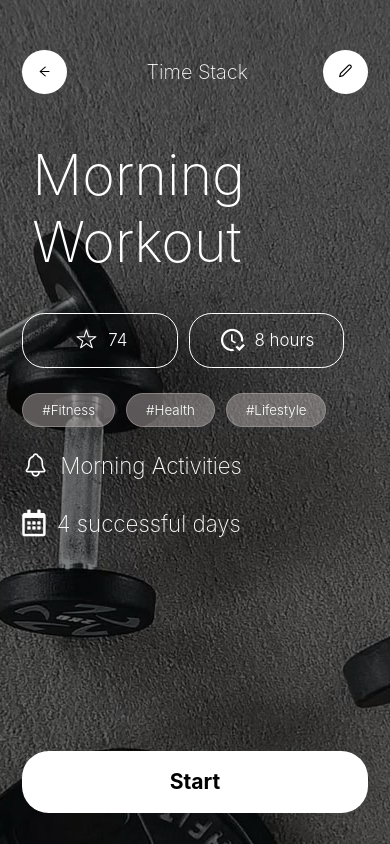
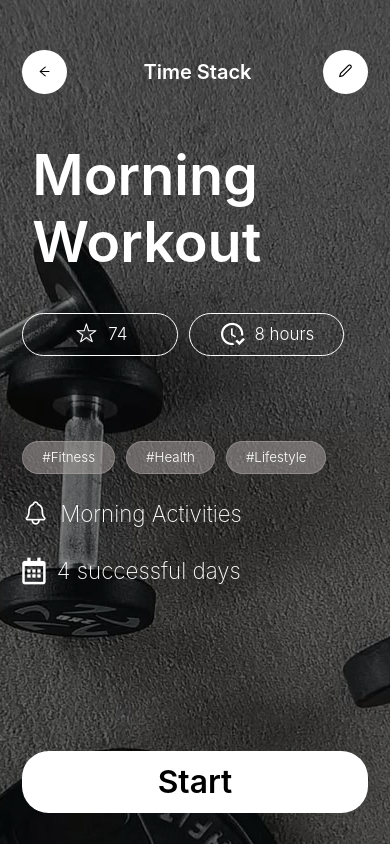
Before and after one commit to fidelmak/mydev, a React Native app: screen / in a window 390 px wide. Shown: the top 844 px of the page. Built offline with nearby package versions, Linux system fonts and the light colour scheme.

Commit message:
added new chnages

```diff
--- a/src/components/ContentOne.tsx
+++ b/src/components/ContentOne.tsx
@@ -26,7 +26,7 @@ const styles =  StyleSheet.create({
     text:{
         color: 'white',
         fontSize: s(50),
-       fontWeight: '200',
+       fontWeight: '600',
         marginLeft: 10,
        textAlign: 'left',
        width: '80%',
--- a/src/components/appbar.tsx
+++ b/src/components/appbar.tsx
@@ -35,7 +35,7 @@ const styles =  StyleSheet.create({
     text:{
         color: 'white',
         fontSize: 20,
-        fontWeight: '200',
+        fontWeight: '600',
         marginLeft: 10,
        textAlign: 'center',
 
--- a/src/components/pills.tsx
+++ b/src/components/pills.tsx
@@ -22,7 +22,7 @@ const Pills = ({ icon, text }: PillsProps) => {
 const styles = StyleSheet.create({
   pills: {
     width: '45%',
-    height: vs(45),
+    height: vs(35),
 
     borderWidth: 1,
     borderColor: 'white',
@@ -34,6 +34,7 @@ const styles = StyleSheet.create({
 
     gap: s(8),
     marginTop: vs(20),
+
   },
 
   text: {
--- a/src/pages/fitness_home.tsx
+++ b/src/pages/fitness_home.tsx
@@ -69,6 +69,7 @@ const FitnessHome = () => {
             text="8 hours"
           />
         </View>
+        <View style={{height:60}} />
 
         {/* Hashtags */}
         <View style={styles.hashTagsRow}>
@@ -172,8 +173,8 @@ const styles = StyleSheet.create({
 
   startText: {
     color: 'black',
-    fontSize: moderateScale(20),
-    fontWeight: '700',
+    fontSize: moderateScale(30),
+    fontWeight: '600',
   },
 });
 
```
